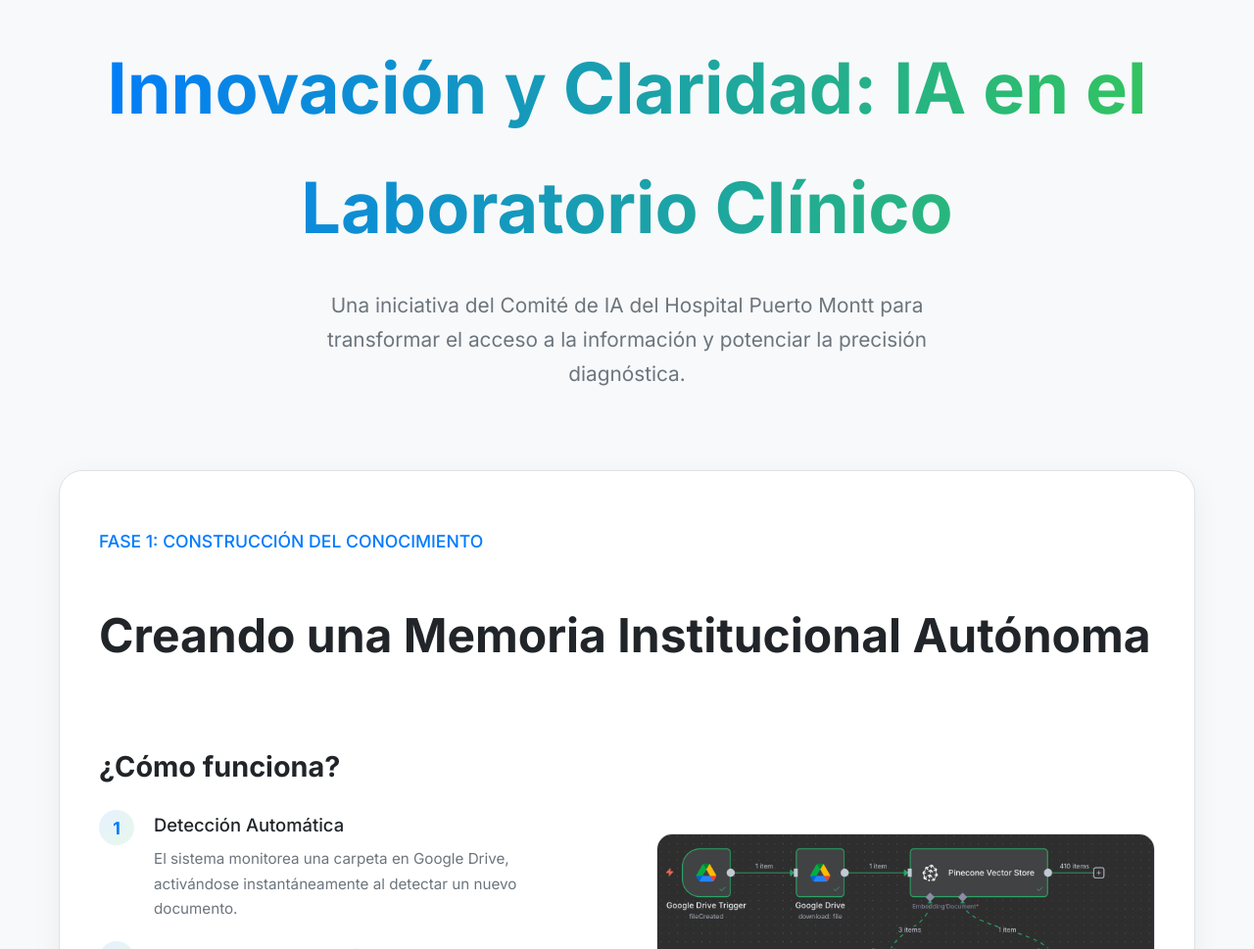
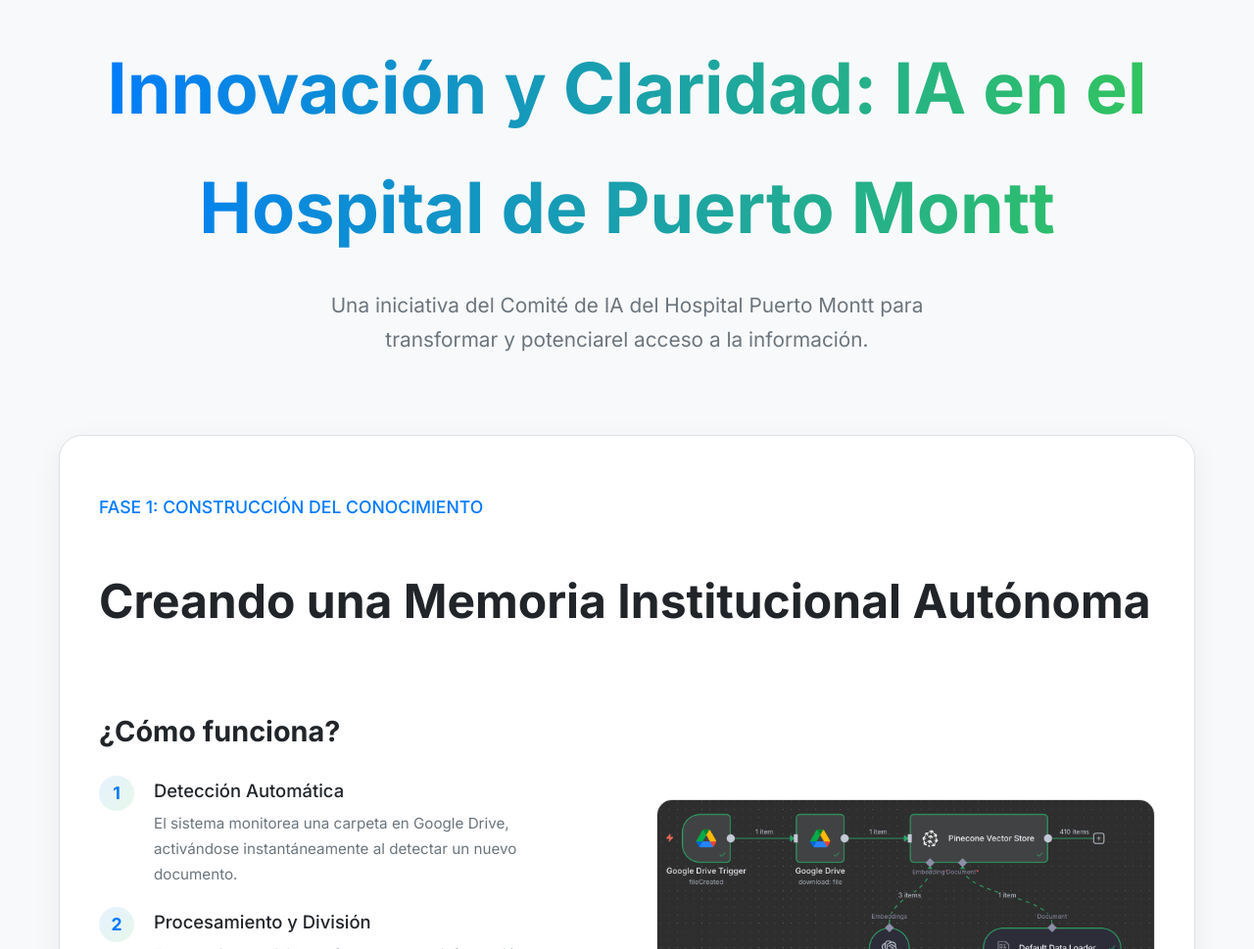
Before and after one commit to estebanampuero/agente-rag, a plain HTML site: page index.html in a window 1280 px wide. Shown: the part 131-1100 px from the top of the page at 98% size. Drawn offline with Linux system fonts and the light colour scheme.

Commit message:
Update index.html

```diff
--- a/index.html
+++ b/index.html
@@ -194,8 +194,8 @@
 
     <div class="container">
         <header>
-            <h1>Innovación y Claridad: IA en el Laboratorio Clínico</h1>
-            <p>Una iniciativa del Comité de IA del Hospital Puerto Montt para transformar el acceso a la información y potenciar la precisión diagnóstica.</p>
+            <h1>Innovación y Claridad: IA en el Hospital de Puerto Montt</h1>
+            <p>Una iniciativa del Comité de IA del Hospital Puerto Montt para transformar y potenciarel acceso a la información.</p>
         </header>
 
         <main>
```
